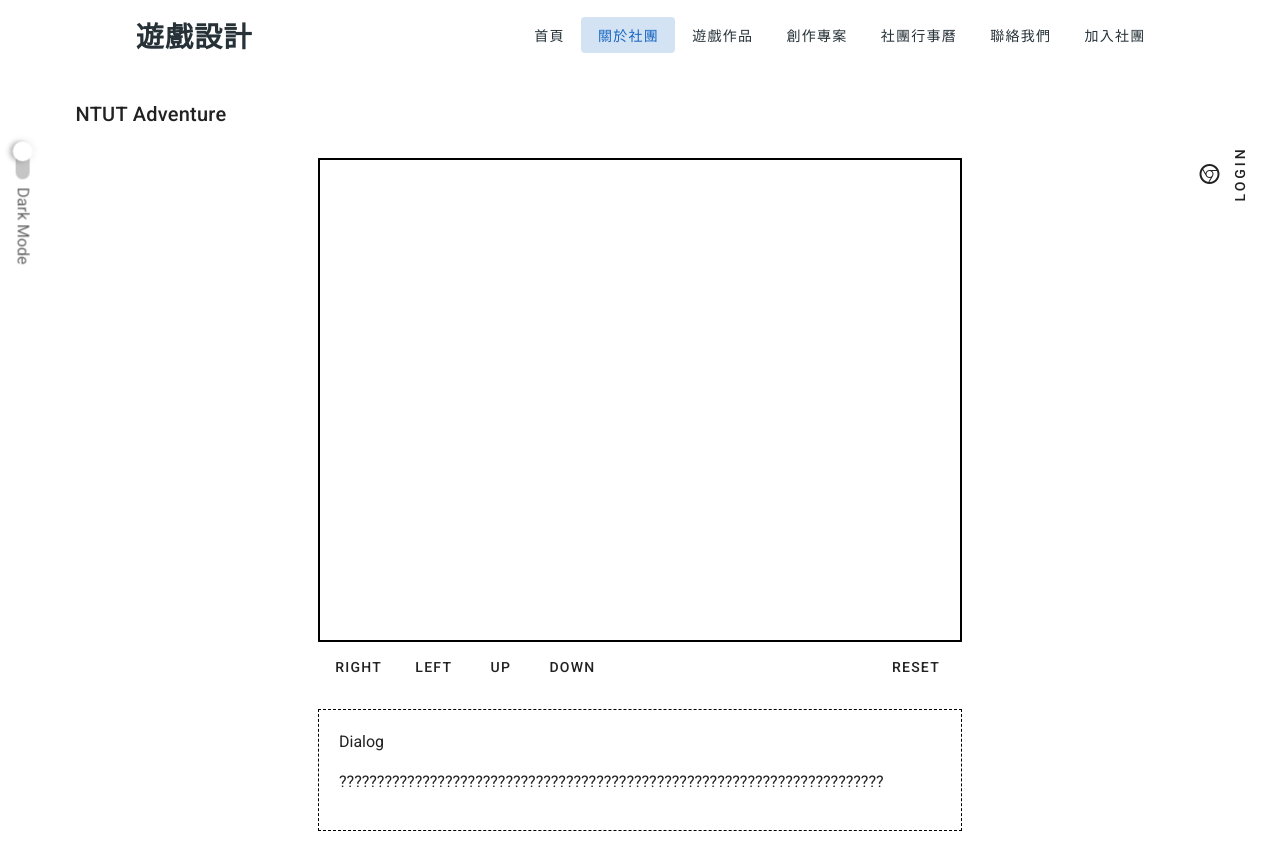
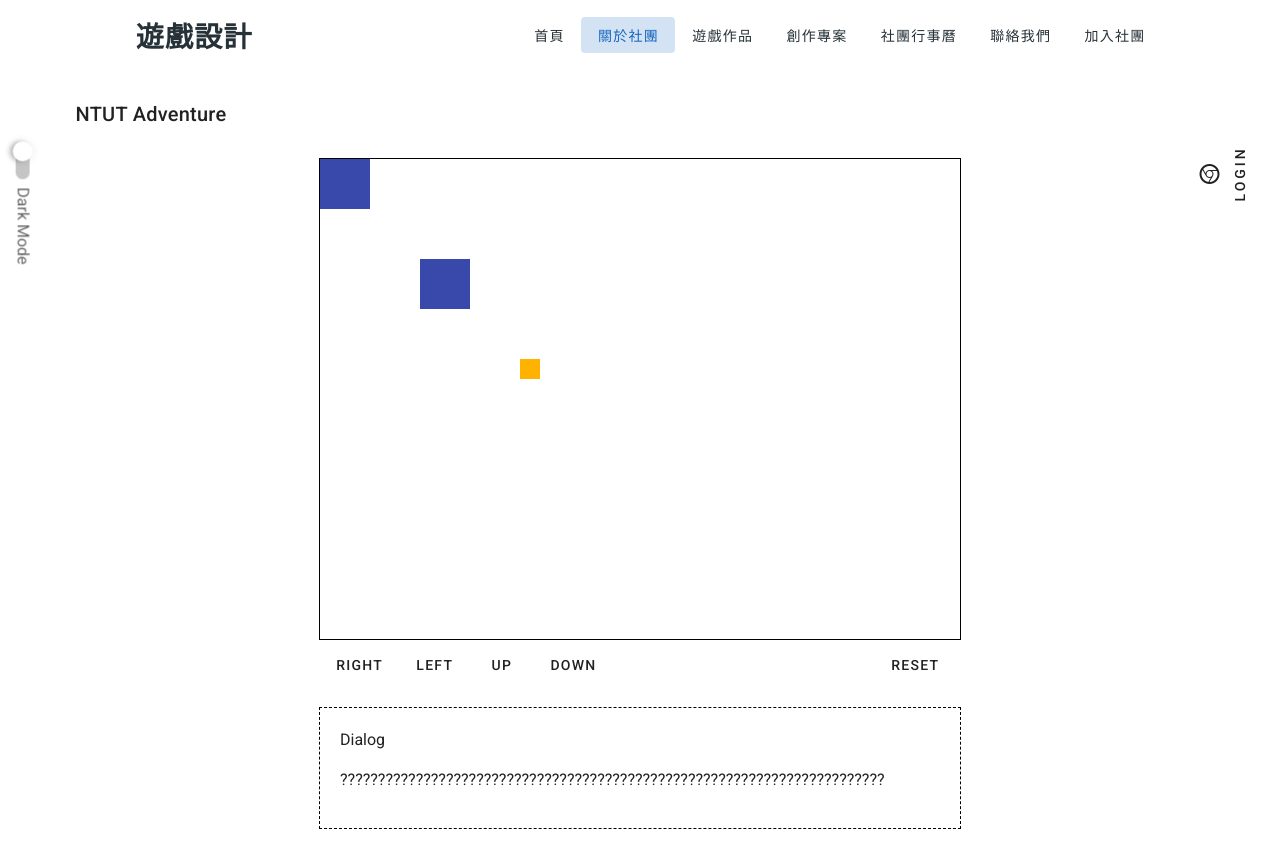
Before and after one commit to NTUT-NGD/official-site, a Vue app: page /about in a window 1280 px wide. Built offline with nearby package versions, Linux system fonts and the light colour scheme; no server answers; the database is empty; a web font is replaced by a local one; what vue-gapi would draw is missing.

Commit message:
Setup about game

```diff
--- a/src/components/about/game.vue
+++ b/src/components/about/game.vue
@@ -4,7 +4,7 @@
       ref="board"
       width="640"
       height="480"
-      style="border: 2px solid black;"
+      style="border: 1px solid black;"
     ></canvas>
     <br />
     <v-row>
@@ -30,7 +30,7 @@
 </template>
 
 <script>
-import io from "socket.io-client";
+// import io from "socket.io-client";
 export default {
   name: "about",
   components: {},
@@ -41,30 +41,61 @@ export default {
       socket: {},
       context: {},
       position: {
-        x: 0,
-        y: 0
-      }
+        x: 200,
+        y: 200,
+        w: 20,
+        h: 20,
+        originX: 200,
+        originY: 200
+      },
+      builds: [
+        { x: 0, y: 0, w: 50, h: 50, infos: "北科遊戲設計社" },
+        { x: 100, y: 100, w: 50, h: 50, infos: "成立時間：108-2, 03/15" }
+      ]
     };
   },
   created() {
-    this.socket = io("http://localhost:3000");
+    // this.socket = io("http://localhost:3000");
   },
   methods: {
     move(direction) {
-      this.socket.emit("move", direction);
+      let movement = 20;
+      switch (direction) {
+        case "right":
+          this.position.x += movement;
+          break;
+        case "left":
+          this.position.x -= movement;
+          break;
+        case "up":
+          this.position.y -= movement;
+          break;
+        case "down":
+          this.position.y += movement;
+          break;
+      }
+      this.collidingDetect();
+      this.doDraw();
     },
     reset() {
-      this.socket.emit("reset");
-    }
-  },
-  mounted() {
-    this.$store.commit("setActivedPage", "/about");
-    document.title = "About | NGC";
-    //Socket.io
-    this.context = this.$refs.board.getContext("2d");
-    this.context = this.$refs.board.getContext("2d");
-    this.socket.on("position", data => {
-      this.position = data;
+      this.position.x = this.position.originX;
+      this.position.y = this.position.originY;
+      this.doDraw();
+    },
+    collidingDetect() {
+      let trigger = false;
+      this.builds.forEach(element => {
+        if (this.rectsColliding(this.position, element)) {
+          this.dialog = element.infos;
+          trigger = true;
+        }
+      });
+      if (trigger == false)
+        this.dialog =
+          "????????????????????????????????????????????????????????????????????????";
+    },
+    doDraw() {
+      this.context = this.$refs.board.getContext("2d");
       this.context.clearRect(
         0,
         0,
@@ -78,21 +109,31 @@ export default {
         this.$refs.board.width,
         this.$refs.board.width
       );
-      this.context.fillStyle = "#e53935";
-      this.context.fillRect(0, 100, 50, 1000);
-      this.context.fillStyle = "#3949ab";
-      this.context.fillRect(70, 0, 70, 70);
-      this.context.fillStyle = "#3949ab";
-      this.context.fillRect(350, 0, 700, 70);
-      this.context.fillStyle = "#e53935";
-      this.context.fillRect(160, 200, 50, 700);
-      this.context.fillStyle = "#e53935";
-      this.context.fillRect(350, 200, 100, 700);
-      this.context.fillStyle = "#e53935";
-      this.context.fillRect(600, 200, 50, 700);
+      this.builds.forEach(element => {
+        this.context.fillStyle = "#3949ab";
+        this.context.fillRect(element.x, element.y, element.w, element.h);
+      });
       this.context.fillStyle = "#ffb300";
-      this.context.fillRect(this.position.x, this.position.y, 20, 20);
-    });
+      this.context.fillRect(
+        this.position.x,
+        this.position.y,
+        this.position.w,
+        this.position.h
+      );
+    },
+    rectsColliding(rect1, rect2) {
+      return (
+        rect1.x < rect2.x + rect2.w &&
+        rect1.x + rect1.w > rect2.x &&
+        rect1.y < rect2.y + rect2.h &&
+        rect1.y + rect1.h > rect2.y
+      );
+    }
+  },
+  mounted() {
+    this.$store.commit("setActivedPage", "/about");
+    document.title = "About | NGC";
+    this.doDraw();
   },
   computed: {}
 };
```
